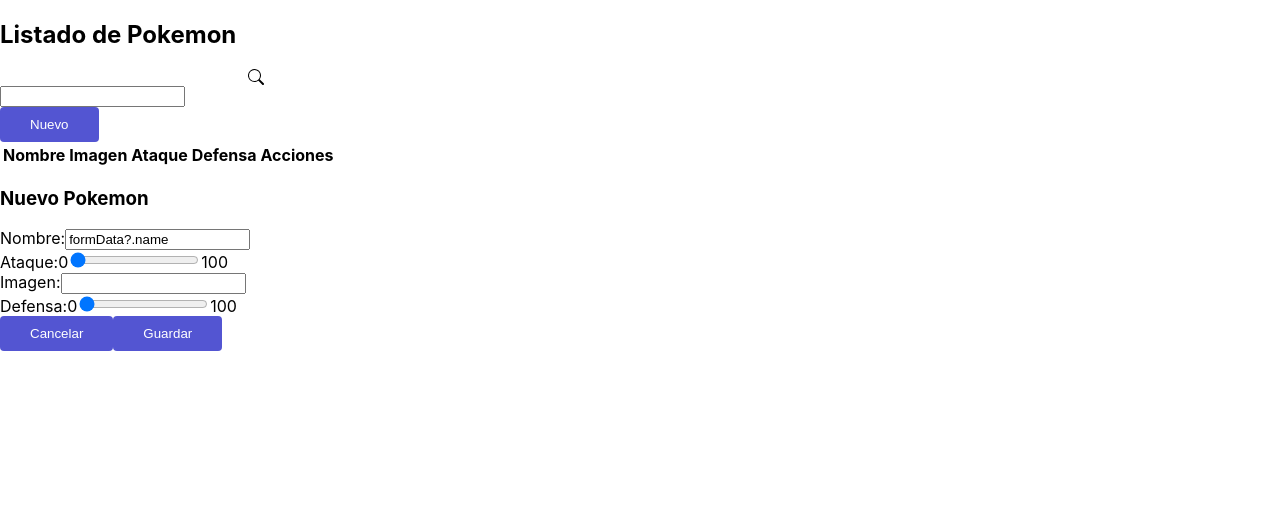
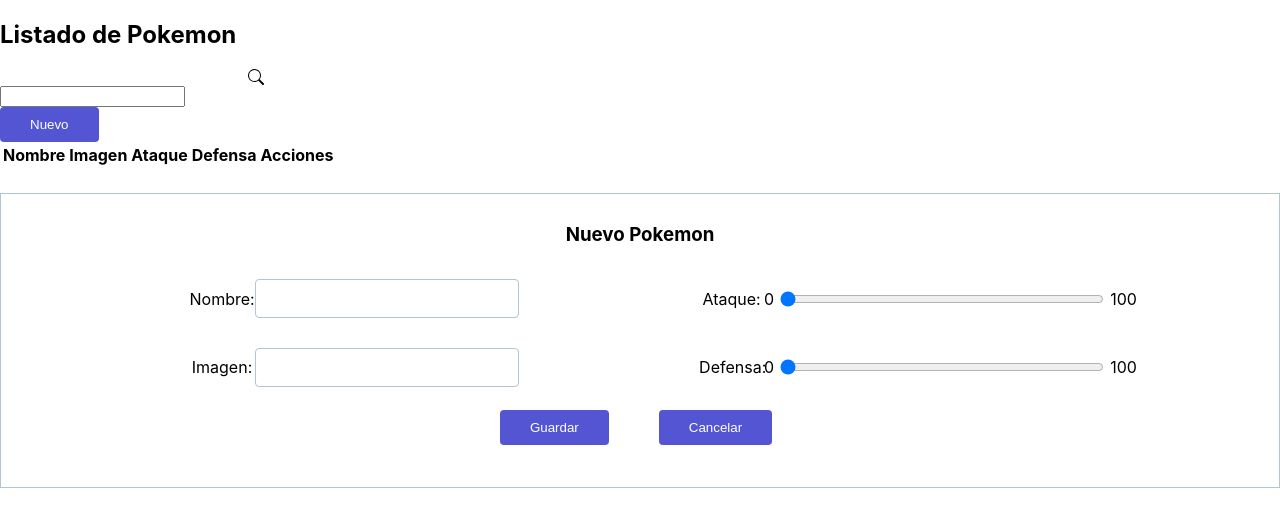
Before and after one commit to enrimeca/bk-challenge, a React (Create React App) app: page / in a window 1280 px wide. Shown: the top 526 px of the page. Built offline with nearby package versions, Linux system fonts and the light colour scheme.

Commit message:
Add form styles

```diff
--- /dev/null
+++ b/src/components/FormInformation/index.css
@@ -0,0 +1,95 @@
+.form__container {
+  padding: 5px 20px;
+  border: 1px solid #b1c5d5;
+  text-align: center;
+  margin-top: 25px;
+}
+
+form {
+  width: 100%;
+  max-width: 1200px;
+}
+
+.form__content {
+  display: flex;
+  flex-wrap: wrap;
+  align-content: center;
+  justify-content: center;
+  margin-bottom: 24px;
+}
+
+.form__name,
+.form__attack,
+.form__image,
+.form__defense {
+  display: flex;
+  justify-content: center;
+  align-items: center;
+  width: 100%;
+  padding-left: 12px;
+  padding-right: 12px;
+}
+
+.form__name label,
+.form__attack label,
+.form__image label,
+.form__defense label {
+  display: inline-block;
+  width: 65px;
+}
+
+.form__name input,
+.form__image input {
+  display: inline-block;
+  line-height: 1.25;
+  width: 60%;
+  padding: 10px 16px;
+  margin: 15px 0;
+  border-radius: 4px;
+  border: 1px solid #b1c5d5;
+  transition: 0.1s ease;
+}
+
+.form__name input:hover,
+.form__image input:hover {
+  border-color: #d8656e;
+}
+
+.form__attack input,
+.form__defense input {
+  width: 60%;
+  margin: 15px 6px;
+}
+
+
+.form__buttons {
+  display: flex;
+  flex-direction: row-reverse;
+  flex-wrap: wrap;
+  width: 100%;
+  align-items: center;
+  justify-content: center;
+}
+
+.form__buttons button {
+  margin: 8px 25px;
+}
+
+@media (min-width: 768px) {
+  .form__container {
+    padding: 10px 35px;
+  }
+
+  .form__name,
+  .form__attack,
+  .form__image,
+  .form__defense {
+    margin-bottom: 0px;
+    width: 45%;
+  }
+
+  .form__name input,
+  .form__image input {
+    width: 230px;
+  }
+}
--- a/src/components/FormInformation/index.jsx
+++ b/src/components/FormInformation/index.jsx
@@ -1,24 +1,25 @@
 import CustomButton from '../CustomButton';
+import './index.css';
 
 const FormInformation = ({
-  handleSubmit
+  handleSubmit,
 }) => {
 
   return (
-    <section >
+    <section className="form__container">
       <h3>Nuevo Pokemon</h3>
       <form onSubmit={handleSubmit} aria-label="Pokemon Form" >
-        <div >
-          <div >
+        <div className='form__content'>
+          <div className='form__name'>
             <label htmlFor="name">Nombre:</label>
             <input
               aria-label="Name"
-              value={"formData?.name"}
+              value={""}
               name="name"
               type="text"
             />
           </div>
-          <div >
+          <div className='form__attack'>
             <label htmlFor="price">Ataque:</label>
             0<input
               aria-label="Attack"
@@ -30,7 +31,7 @@
               step="1"
             />100
           </div>
-          <div >
+          <div className='form__image'>
             <label htmlFor="image">Imagen:</label>
             <input
               aria-label="image"
@@ -39,7 +40,7 @@
               type="text"
             />
           </div>
-          <div >
+          <div className='form__defense'>
             <label htmlFor="defense">Defensa:</label>
             0<input
               aria-label="Defense"
@@ -51,7 +52,7 @@
               step="1"
             />100
           </div>
-          <div >
+          <div className='form__buttons'>
             <CustomButton >Cancelar</CustomButton>
             <CustomButton type="submit">Guardar</CustomButton>
           </div>
```
